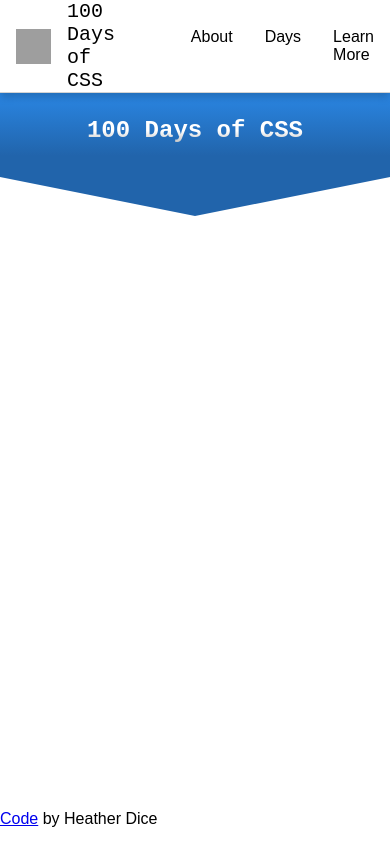
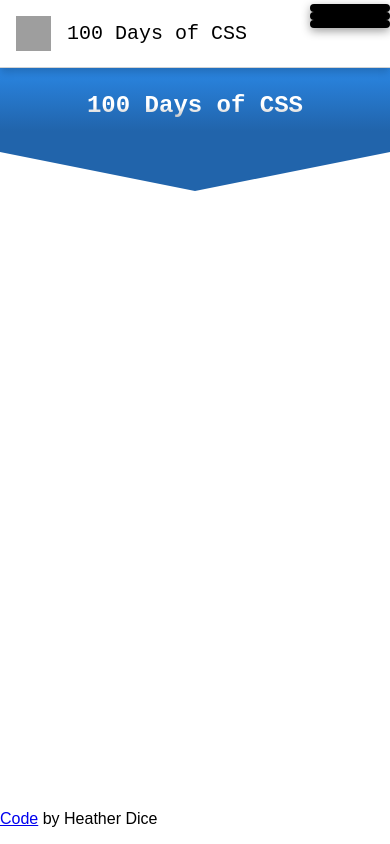
Before and after one commit to heatherdice/100_days_css, a React (Create React App) app: page / in a window 390 px wide. Shown: the top 844 px of the page. Built offline with nearby package versions, Linux system fonts and the light colour scheme; grey boxes are pictures that could not be loaded.

Commit message:
Added Hamburger component, need to fix styling!

```diff
--- /dev/null
+++ b/src/components/Hamburger.js
@@ -0,0 +1,12 @@
+import React from "react";
+import "../styles/Hamburger.css";
+
+export default function Hamburger() {
+    return (
+        <div class="hamburger static">
+			<div class="top-line"></div>
+			<div class="middle-line"></div>
+			<div class="bottom-line"></div>
+		</div>
+    )
+}
--- a/src/components/Navbar.js
+++ b/src/components/Navbar.js
@@ -1,9 +1,29 @@
-import React from "react";
+import React, { useState, useEffect } from "react";
 // import { NavLink } from "react-router-dom";
 import "../styles/Navbar.css";
 import cssLogo from "../assets/images/cssLogo.ico";
+import Hamburger from "./Hamburger";
 
 export default function Navbar() {
+    // determine current screen size, set to variable name
+    const [screenType, setScreenType] = useState(window.innerWidth <= 600 ? 'mobile' : 'desktop');
+
+    useEffect(() => {
+        const handleResize= () => {
+            setScreenType(window.innerWidth <= 600 ? 'mobile' : 'desktop');
+        };
+
+        window.addEventListener('resize', handleResize);
+
+        return () => {
+            window.removeEventListener('resize', handleResize);
+        };
+    }, []);
+
+    useEffect(() => {
+        console.log(screenType);
+    }, [screenType]);
+
     const navLinks = [
         {
             link:'/about',
@@ -67,6 +87,7 @@ export default function Navbar() {
                 <img src={cssLogo} alt="css logo" />
                 <span className="navbar-title">100 Days of CSS</span>
             </div>
+            {screenType === 'desktop' ? (
                 <ul>
                     {navLinks.map((navbar) =>
                         <li key={navbar.title}>
@@ -76,6 +97,9 @@ export default function Navbar() {
                         </li>
                     )}
                 </ul>
+            ) : (
+                <Hamburger />
+            )}
         </nav>
     )
 }
--- /dev/null
+++ b/src/styles/Hamburger.css
@@ -0,0 +1,69 @@
+/* hamburger menu */
+.hamburger {
+	flex-direction: column;
+	justify-content: space-between;
+	height: 60px;
+}
+
+/* horizontal lines that make up hamburger */
+.top-line, .middle-line, .bottom-line {
+	background-color: black;
+	width: 80px;
+	height: 8px;
+	box-shadow: 0 3px 10px rgba(0, 0, 0, 0.4);
+	border-radius: 5px;
+	transition: background-color .5s ease-in-out;
+}
+
+/* pointer cursor */
+.hamburger:hover {
+	cursor: pointer;
+}
+
+/* animation attributes */
+/* select elements w/ hamburger class but not static class */
+.hamburger:not(.static) {
+	/* animation: uses @keyframes animation, specifies duration, ease-in starts slowly then increase speed of animation */
+	.top-line { animation: top-x-to-hamburger 0.6s ease-in forwards; }
+	.middle-line { animation: middle-x-to-hamburger 0.6s ease-in forwards; }
+	.bottom-line { animation: bottom-x-to-hamburger 0.6s ease-in forwards; }
+}
+/* ease-in-out starts slow, speeds up, ends slow */
+.hamburger.animation {
+	.top-line { animation: top-hamburger-to-x 0.6s ease-in-out forwards; }
+	.middle-line { animation: middle-hamburger-to-x 0.6s ease-in-out forwards; }
+	.bottom-line { animation: bottom-hamburger-to-x 0.6s ease-in-out forwards; }
+}
+
+/* animation from the hamburger menu to the X shape, line by line */
+/* translateY reponsitions element vertically along 2D plane */
+@keyframes top-hamburger-to-x {
+	0% { transform: none; }
+	30% { transform: translateY(26px); }
+	100% { transform: translateY(26px) rotate(45deg); }
+}
+@keyframes middle-hamburger-to-x {
+	0% { transform: scale(1); }
+	100% { transform: scale(0); }
+}
+@keyframes bottom-hamburger-to-x {
+	0% { transform: none; }
+	30% { transform: translateY(-26px); }
+	100% { transform: translateY(-26px) rotate(135deg); }
+}
+
+/* animation from the X shape to the hamburger menu, line by line */
+@keyframes top-x-to-hamburger {
+	0% {transform: translateY(26px) rotate(45deg); }
+	50% {transform: translateY(26px); }
+	100% { transform: none; }
+}
+@keyframes middle-x-to-hamburger {
+	0% { transform: scale(0); }
+	100% { transform: scale(1); }
+}
+@keyframes bottom-x-to-hamburger {
+	0% { transform: translateY(-26px) rotate(135deg); }
+	50% { transform: translateY(-26px); }
+	100% { transform: none; }
+}
```
Lines whose indentation alone changed are shown as unchanged.
